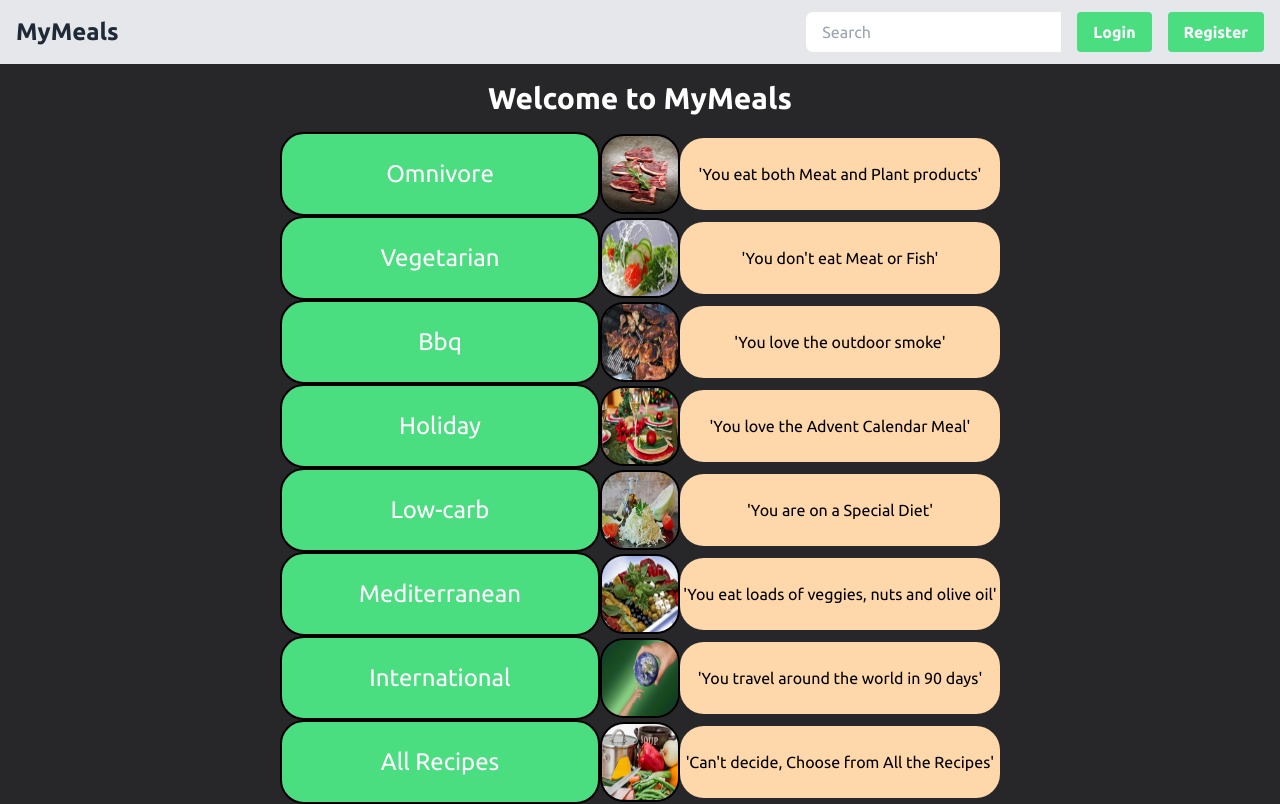
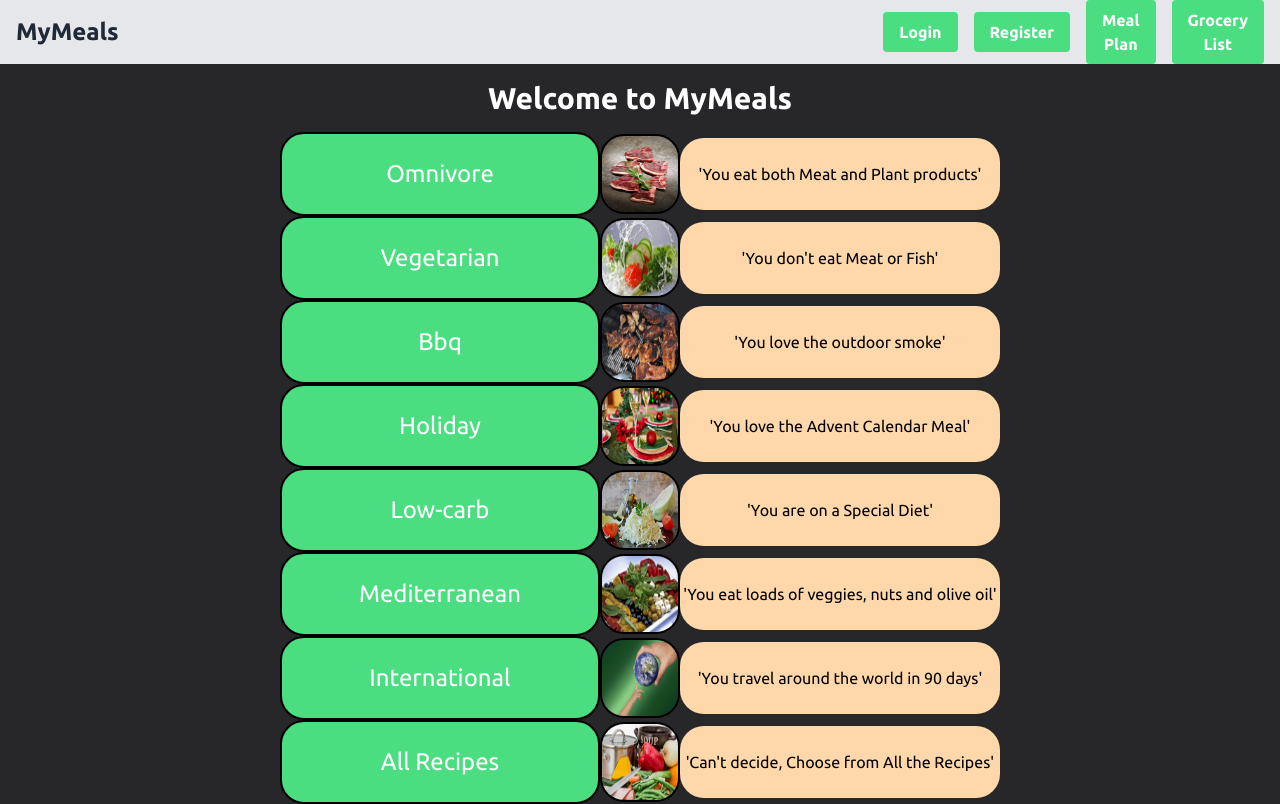
Before and after one commit to WDFP/MyMeals, a Next.js app: page / in a window 1280 px wide. Built offline with nearby package versions, Linux system fonts and the light colour scheme; a web font is replaced by a local one.

Commit message:
Implement New NavBar

```diff
--- a/src/components/navBar.js
+++ b/src/components/navBar.js
@@ -9,21 +9,24 @@ const NavBar = () => {
         </Link>
       </div>
       <div className="flex justify-end items-center w-4/12 pr-4">
-        <form className="mr-4">
-          <input
-            className="rounded-l-lg border-t mr-0 border-b border-l text-gray-800 border-gray-200 bg-white py-2 px-4 block leading-normal w-64"
-            type="text"
-            placeholder="Search"
-          ></input>
-        </form>
-        <Link href="/Login">
+      <Link href="/Login">
           <button className="bg-green-400 hover:bg-green-500 text-white font-bold py-2 px-4 rounded mr-4">
             Login
           </button>
         </Link>
         <Link href="/Register">
+          <button className="bg-green-400 hover:bg-green-500 text-white font-bold py-2 px-4 rounded mr-4">
+            Register
+          </button>
+        </Link>
+        <Link href="/mealPlan">
+          <button className="bg-green-400 hover:bg-green-500 text-white font-bold py-2 px-4 rounded mr-4">
+            Meal Plan
+          </button>
+        </Link>
+        <Link href="/groceryList">
           <button className="bg-green-400 hover:bg-green-500 text-white font-bold py-2 px-4 rounded">
-            Register
+            Grocery List
           </button>
         </Link>
       </div>
```
